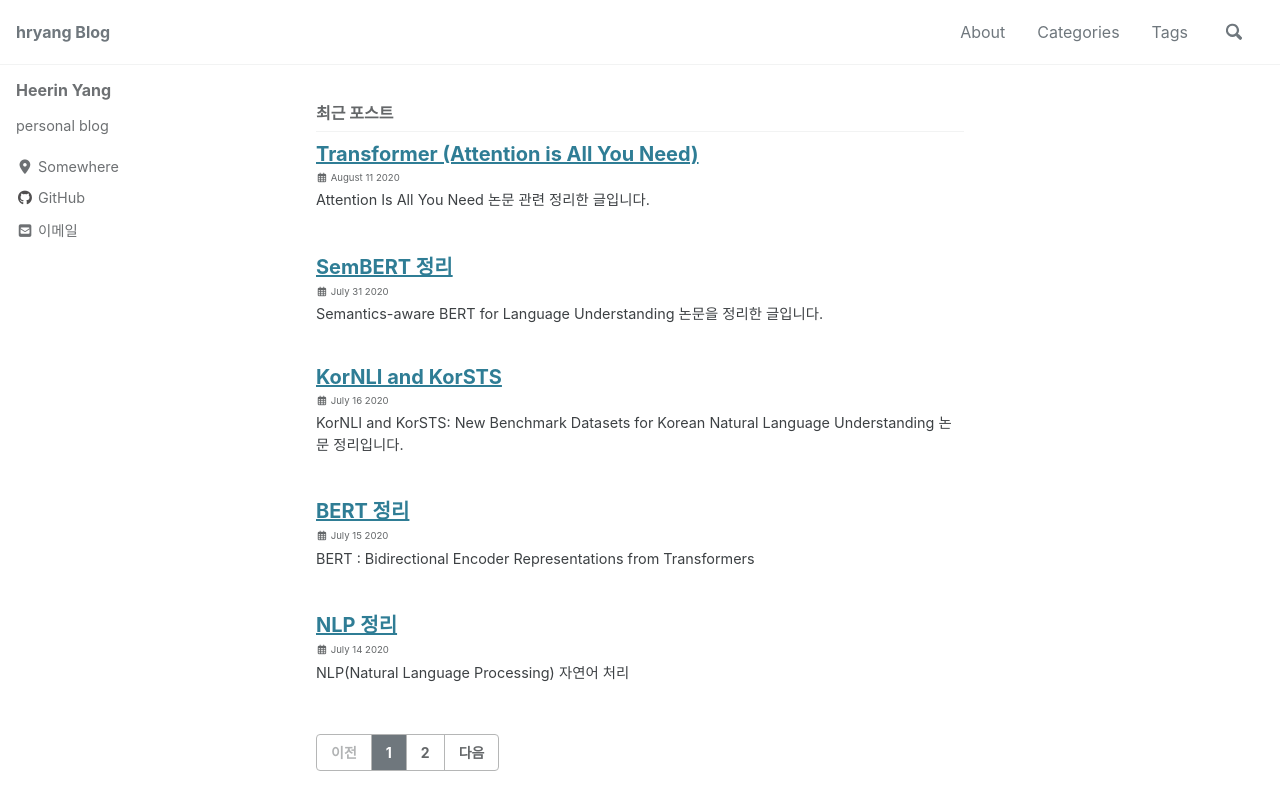
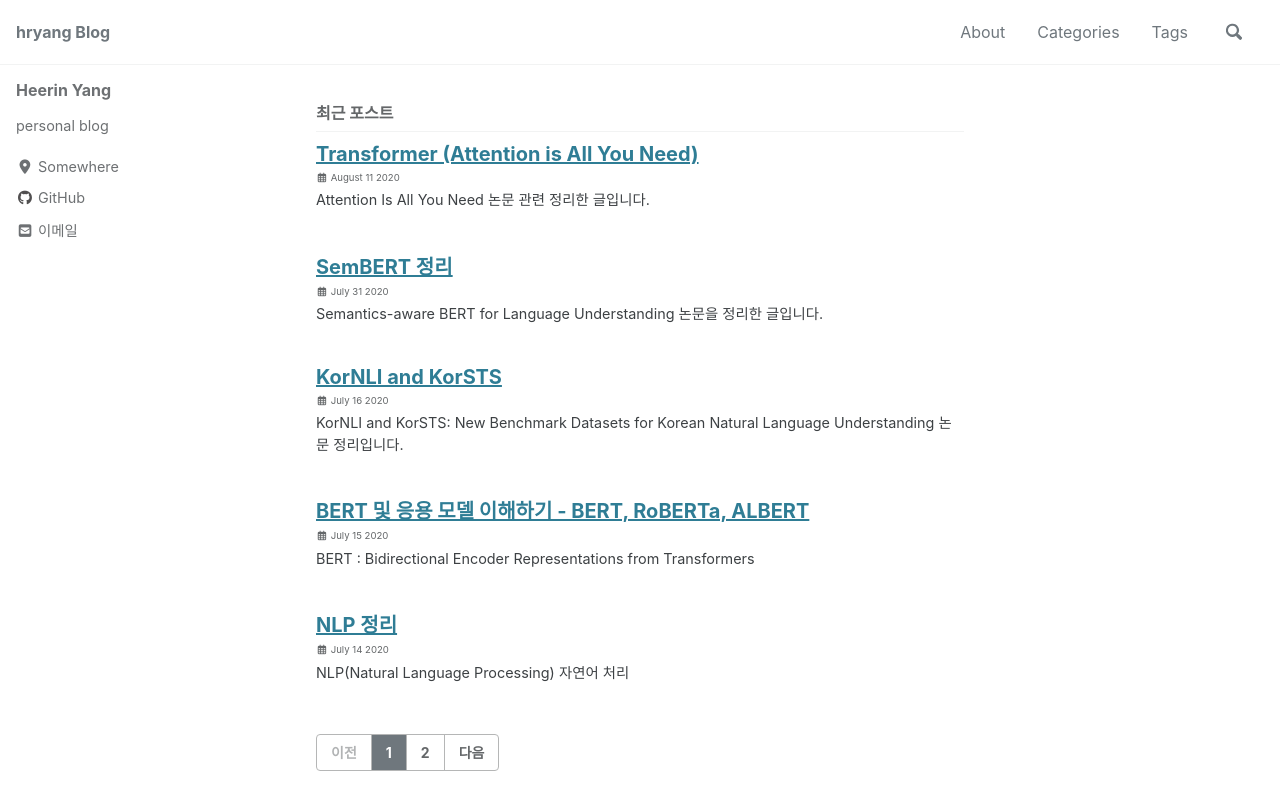
Before and after one commit to hryang06/hryang06.github.io, a Jekyll site: the page built from index.html, in a window 1280 px wide and 900 px high. Shown: the top 810 px of the window. Built offline with Jekyll 4.4.1, drawn with Linux system fonts in a browser that asks for light colours; cached includes are drawn as plain includes; nearby versions of some CDN libraries; the list of posts is cut into pages by our own code; part of the change alters nothing that is shown.

Commit message:
Modified BERT post

```diff
--- a/_posts/2020-07-15-BERT.md
+++ b/_posts/2020-07-15-BERT.md
@@ -1,5 +1,5 @@
 ---
-title: BERT 정리
+title: BERT 및 응용 모델 이해하기 - BERT, RoBERTa, ALBERT
 layout: single
 classes: wide
 author_profile: true
@@ -16,6 +16,9 @@ article_tag1: NLP
 article_tag2: BERT
 last_modified_at: 2020-07-15 17:03:00 +0800
 ---
+
+
+
 
 # BERT : Bidirectional Encoder Representations from Transformers
 
@@ -121,11 +124,7 @@ BERT와 다른 점
 - dynamic masking
 - model input format and next sentence
 
-## model
-
-![RoBERTa Dev Set](/assets/images/post/bert/roberta-dev-set.PNG)
-
-### additional data [total 160GB]
+## additional data [total 160GB]
 
 1. BookCorpus + (english) Wikipedia [16GB]
 - original data used to train BERT
@@ -142,25 +141,79 @@ BERT와 다른 점
 4. Stories [+31GB]
 - introduced in Trinh and Le containing a subset of CommonCrawl data filtered to match the story-like style of Winograd schemes
 
-### pretrain longer
+![RoBERTa Add data](/assets/images/post/bert/roberta-add.PNG)
+![RoBERTa GLUE data](/assets/images/post/bert/roberta-glue-data.PNG)
 
-#### Static vs. Dynamic Masking
+## pretrain longer
+
+### Static vs. Dynamic Masking
+
+- BERT의 pre-train에서 static masking을 사용하였다.
+
+### Model Input Format & Next Sequence Prediction(NSP)
+
+- BERT의 pre-train에서 NSP loss를 통해 train한다.
+- BERT 논문에서는 NSP를 제거하면 QNLI, MNLI, SQuAD 1.1에서 성능이 저하된다고 하였다.
+- 최근 연구에서는 NSP loss의 필요성에 대해 의문을 제기하였다.
+
+- training input format
+
+![RoBERTa NSP loss](/assets/images/post/bert/roberta-nsp-loss.PNG)
+
+1. SEGMENT-PAIR + NSP
+- original input format used in BERT with NSP loss
+- input = pair of segments = multiple natural sentences
+- total combined length = less than 512 tokens
+
+2. SENTENCE-PAIR + NSP
+- input = pair of natural setences
+- total length = less than 512 tokens
+- increase the batch size (SEGMENT-PAIR + NSP와 유사한 total tokens를 유지할 수 있도록)
+- retrain NSP loss
+
+3. FULL-SENTENCES
+- input = packed with full sentences
+- total length = at most 512 tokens
+-
+- remove NSP loss
+
+4. DOC-SENTENCES
+- input = FULL-SENTENCES와 비슷
+- 512 tokens
+- increase the batch size (FULL-SENTENCES와 비슷한 total tokens를 유지할 수 있도록)
+- remove NSP loss
 
 
-#### Model Input Format & Next Sequence Prediction
+### training with Large Batches
 
-#### training with Large Batches
 
-#### Text Encoding
+
+### Text Encoding <실험 진행 x>
+
+- OpenGPT2의 BPE는 유니코드 문자 대신 byte를 기본 하위 단위로 하는 BPE를 사용한다.
+- 이를 사용하면 "unknown" token 없이도 input text를 encoding할 수 있는 적당한 크기의 하위 단어 어휘를 train할 수 있다.
+- encoding에 대한 실험은 future work로...
+
 
 # ALBERT : A Lite BERT
 
 [ALBERT: A Lite BERT for Self-supervised Learning of Language Representations](https://arxiv.org/abs/1909.11942) 논문을 참고하였습니다.
 
-
 ## model
 
 ![ALBERT config](/assets/images/post/bert/bert-albert-config.PNG)
+
+
+
+# Accuracy
+
+## GLUE (test set)
+
+| model        | CoLA | SST-2 | MNLI-m | MNLI-mm | QNLI | RTE  | MRPC | QQP  | STS-B |
+|--------------|------|-------|--------|---------|------|------|------|------|-------|
+| BERT (large) | 60.5 | 94.9  | 86.7   | 85.9    | 92.7 | 70.1 | 89.3 | 72.1 | 86.5  |
+| RoBERTa      | 67.8 | 96.7  | 90.8   | 90.2    | 98.9 | 88.2 | 92.3 | 90.2 | 92.2  |
+| ALBERT       | 69.1 | 97.1  | 91.3   |         | 99.2 | 89.2 | 93.4 | 90.5 | 92.5  |
 
 ---
 
@@ -174,6 +227,9 @@ BERT와 다른 점
 
 - RoBERTa
 
-<https://jeonsworld.github.io/NLP/roberta/>
+<https://jeonsworld.github.io/NLP/roberta/> <br>
+<https://baekyeongmin.github.io/paper-review/roberta-review/>
 
 - ALBERT
+
+<https://y-rok.github.io/nlp/2019/10/23/albert.html> <br>
```
Also changed, not shown: assets/images/post/bert/roberta-add.PNG (renamed from assets/images/post/bert/roberta-dev-set.PNG), assets/images/post/bert/roberta-glue-add.PNG (added), assets/images/post/bert/roberta-nsp-loss.PNG (added).
